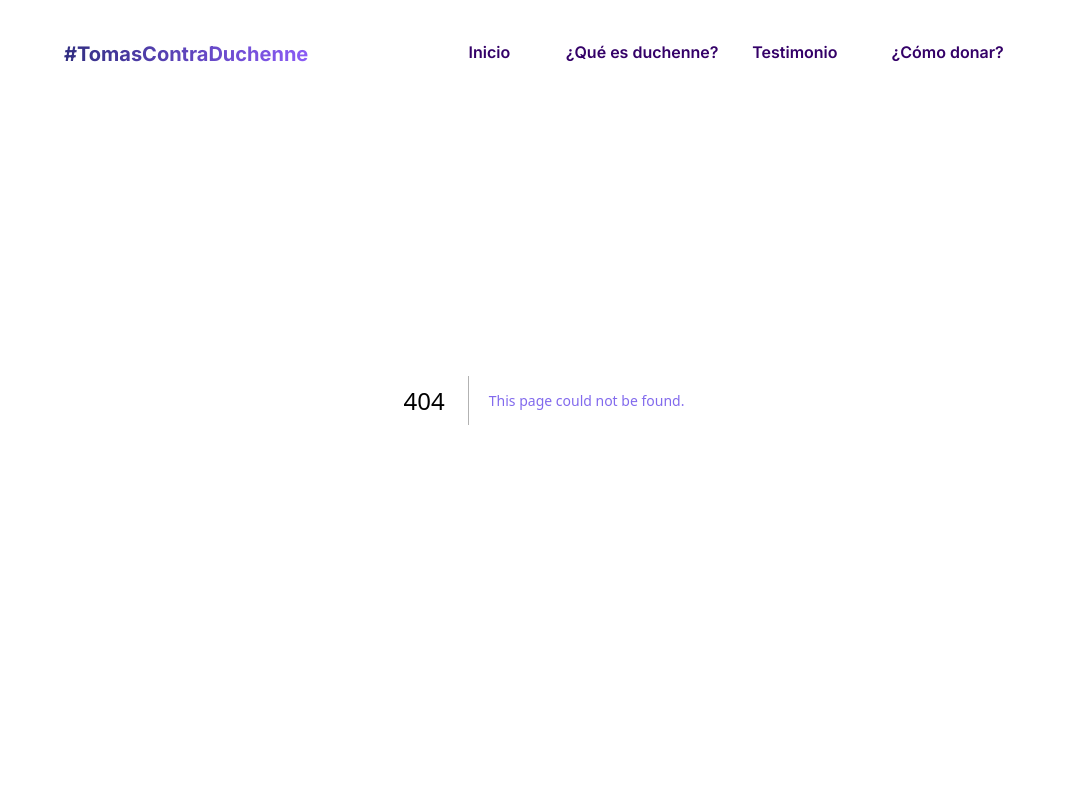
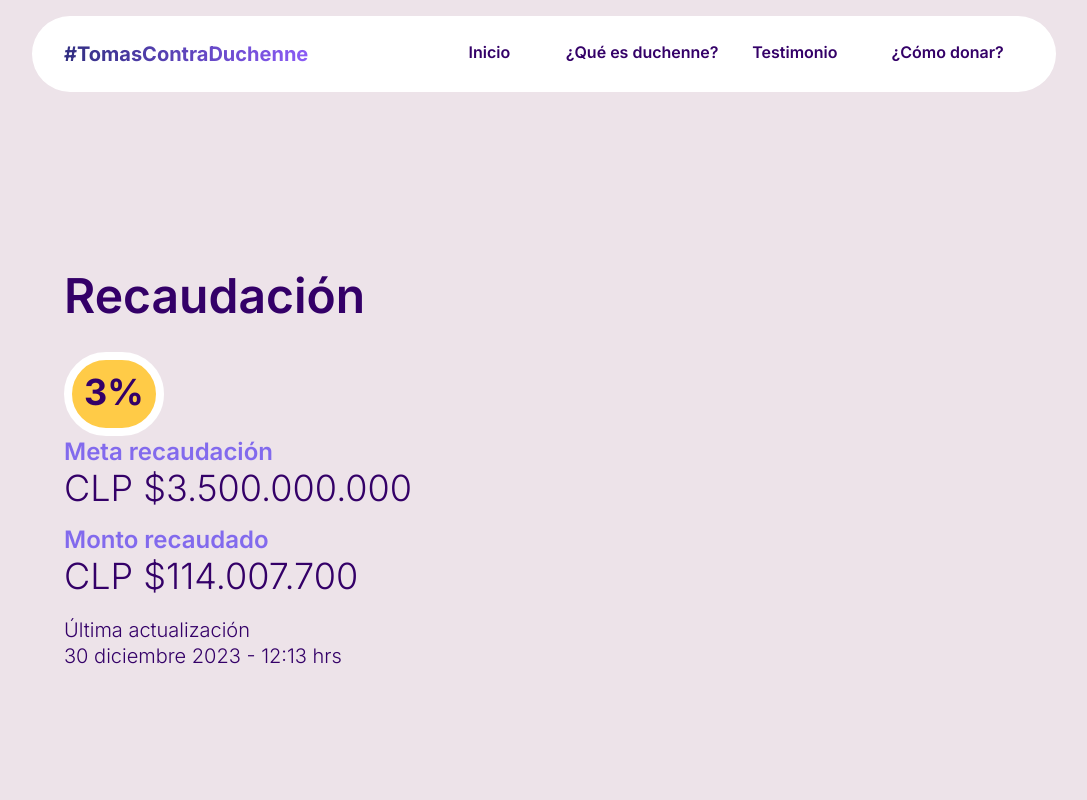
Before and after one commit to dalvaradotey/tomas, a Next.js app: page /recaudacion in a window 1280 px wide. Before the commit this address had no page. Shown: the top 800 px of the page, without its empty margins (96-1183 px from the left). Built offline with nearby package versions, Linux system fonts and the light colour scheme.

Commit message:
ADD: recaudacion

```diff
--- /dev/null
+++ b/src/app/goals-data.ts
@@ -0,0 +1,5 @@
+export const goalsData = {
+  currentAmount: 'CLP $114.007.700',
+  currentPercentage: '3%',
+  currentDate: '30 diciembre 2023 - 12:13 hrs',
+}
--- a/src/app/layout.tsx
+++ b/src/app/layout.tsx
@@ -7,7 +7,7 @@ import 'react-toastify/dist/ReactToastify.css'
 import './globals.css'
 import Script from 'next/script'
 import Footer from '@/components/Footer'
-import DonateButton from '@/components/DonateButton'
+import StickyButton from '@/components/StickyButton'
 
 const inter = Inter({ subsets: ['latin'] })
 
@@ -58,7 +58,7 @@ export default function RootLayout({
           {children}
         </main>
         <Footer />
-        <DonateButton />
+        <StickyButton />
 				<ToastContainer />
       </body>
     </html>
--- /dev/null
+++ b/src/app/recaudacion/page.tsx
@@ -0,0 +1,47 @@
+import { Metadata } from "next";
+import { goalsData } from '@/app/goals-data'
+
+export const metadata: Metadata = {
+  title: 'Avances en recaudación | Tomas contra Duchenne',
+  description: 'Avances en la recaudación de fondos.',
+  openGraph: {
+    siteName: 'Tomas contra Duchenne',
+    locale: 'es-CL',
+    type: 'website',
+    title: 'Avances en recaudación | Tomas contra Duchenne',
+    description: 'Avances en la recaudación de fondos.',
+    url: 'https://ayudatomas.com/recaudacion',
+    images: [
+      {
+        url: '/tomas-og.jpg',
+        width: 662,
+        height: 487,
+      },
+    ],
+  },
+}
+
+export default function Recaudacion() {
+  return (
+    <div className="my-20 container-box">
+      <h1 className="mb-8">Recaudación</h1>
+      <div>
+        <div className="w-fit bg-fourth rounded-full border-8 border-white px-8 py-8 md:px-3 md:py-3 mr-3 md:mr-4 mb-3 md:mb-0">
+          <span className="text-4xl font-bold">{goalsData?.currentPercentage}</span>
+        </div>
+        <div className="mb-4">
+          <p className="text-secondary text-2xl font-semibold">Meta recaudación</p>
+          <p className="text-4xl font-light">CLP $3.500.000.000</p>
+        </div>
+        <div className="mb-4">
+          <p className="text-secondary text-2xl font-semibold">Monto recaudado</p>
+          <p className="text-4xl font-light">{goalsData?.currentAmount}</p>
+        </div>
+        <div>
+          <p>Última actualización</p>
+          <p className="mt-[-10px]">{goalsData?.currentDate}</p>
+        </div>
+      </div>
+    </div>
+  )
+}
--- a/src/components/About/About.module.css
+++ b/src/components/About/About.module.css
@@ -1,5 +1,5 @@
 .aboutContainer {
-  @apply md:h-screen md:flex items-center;
+  @apply md:h-screen md:flex items-center mt-32 md:mt-0;
 
 }
 
--- a/src/components/CurrentGoal.tsx
+++ b/src/components/CurrentGoal.tsx
@@ -1,20 +1,20 @@
+import { goalsData } from '@/app/goals-data'
+
 export default function CurrentGoal() {
   return (
-    <div className="md:flex items-center py-2">
-      <div className="w-fit bg-fourth rounded-full border-4 border-white px-1.5 py-1 md:px-3 md:py-3 mr-3 md:mr-4">
-        <span className="text-xl font-bold">3%</span>
+    <div className="md:flex items-center py-12 px-10 md:px-0 md:py-2">
+      <div className="w-fit bg-fourth rounded-full border-4 border-white px-4 py-4 md:px-3 md:py-3 mr-3 md:mr-4 mb-3 md:mb-0">
+        <span className="text-2xl font-bold">{goalsData?.currentPercentage}</span>
       </div>
       <div className="">
         <p className="uppercase font-bold text-xs opacity-75">
           <span className="md:block hidden">Meta recaudación: CLP $3.500.000.000</span>
-          <span className="md:hidden block">Meta: CLP $3.500.000.000</span>
         </p>
         <p className="uppercase font-bold text-xs opacity-75">
-          <span className="md:block hidden">Monto recaudado: CLP $114.007.700</span>
-          <span className="md:hidden block">Recaudado: CLP $114.007.700</span>
+          <span className="md:block hidden">Monto recaudado: {goalsData?.currentAmount}</span>
         </p>
-        <p className="text-xs opacity-70 flex">
-          <span className="md:block hidden">Actualización:&nbsp;</span>30 diciembre 2023 - 12:13 hrs
+        <p className="text-sm md:text-xs opacity-70 flex">
+          <span className="md:block hidden">Actualización:&nbsp;</span>{goalsData?.currentDate}
         </p>
       </div>
     </div>
--- a/src/components/Hero.tsx
+++ b/src/components/Hero.tsx
@@ -77,7 +77,7 @@ export default function Hero() {
           </div>
         </div>
       </div>
-      <div className="my-3 mx-3">
+      <div className="my-3 mx-3 md:block hidden">
         <CurrentGoal />
       </div>
     </div>
--- a/src/components/DonateButton.tsx
+++ b/src/components/StickyButton.tsx
@@ -5,7 +5,7 @@ import Link from "next/link";
 import { usePathname } from "next/navigation";
 import { useEffect, useState } from "react";
 
-export default function DonateButton() {
+export default function StickyButton() {
   const [isScrolled, setIsScrolled] = useState<boolean>(false);
   const [isOpen, setIsOpen] = useState<boolean>(false);
   const pathname = usePathname()
@@ -46,6 +46,12 @@ export default function DonateButton() {
               </svg>
               <span className="">Ir a rifa</span>
             </Link>
+            <Link href="/recaudacion" className="flex items-center text-primary font-bold">
+              <svg className="w-6 h-6 text-secondary mr-3" aria-hidden="true" xmlns="http://www.w3.org/2000/svg" fill="none" viewBox="0 0 14 10">
+                <path stroke="currentColor" strokeLinecap="round" strokeLinejoin="round" strokeWidth="2" d="M1 5h12m0 0L9 1m4 4L9 9"></path>
+              </svg>
+              <span className="">Recaudación</span>
+            </Link>
           </div>
           <button type="button" data-dial-toggle="speed-dial-menu-text-outside-button-square" aria-controls="speed-dial-menu-text-outside-button-square" aria-expanded="false" className="flex items-center justify-center text-white bg-gradient-to-r to-violet-500 from-indigo-600 rounded-full w-16 h-16 hover:bg-blue-800 focus:ring-4 focus:ring-blue-300 focus:outline-none">
             <svg className="w-5 h-5 transition-transform group-hover:rotate-45" aria-hidden="true" xmlns="http://www.w3.org/2000/svg" fill="none" viewBox="0 0 18 18">
```
